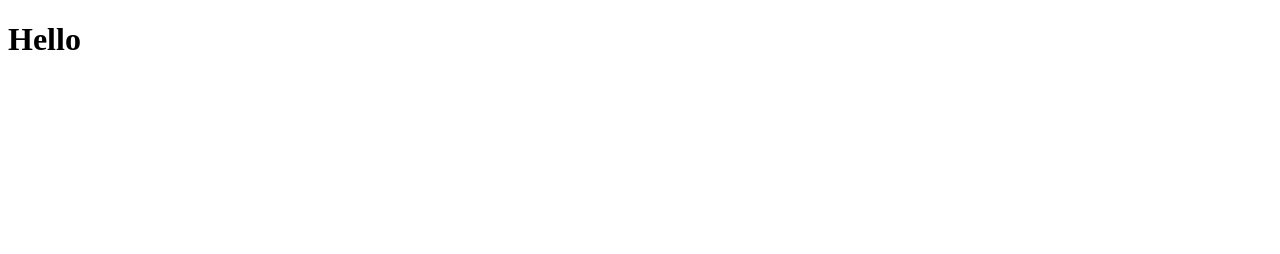
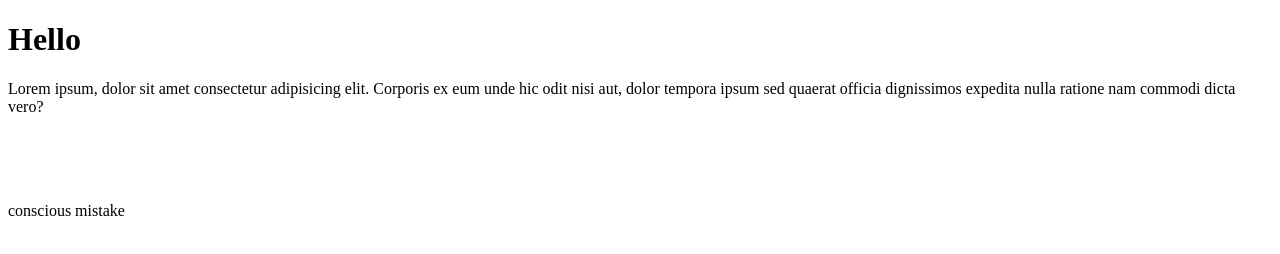
Before and after one commit to markmusonye15/cactus, a plain HTML site: page index.html in a window 1280 px wide. Drawn offline with Linux system fonts and the light colour scheme.

Commit message:
paragraph added

```diff
--- a/index.html
+++ b/index.html
@@ -8,6 +8,11 @@
   </head>
   <body>
     <h1>Hello</h1>
+    <P>Lorem ipsum, dolor sit amet consectetur adipisicing elit. Corporis ex eum unde hic odit nisi aut, dolor tempora ipsum sed quaerat officia dignissimos expedita nulla ratione nam commodi dicta vero?</P>
+    <br>
+    <br>
+    <br>
+    <p>conscious mistake</p>
     <script src="./js/index.js"></script>
   </body>
 </html>
```
